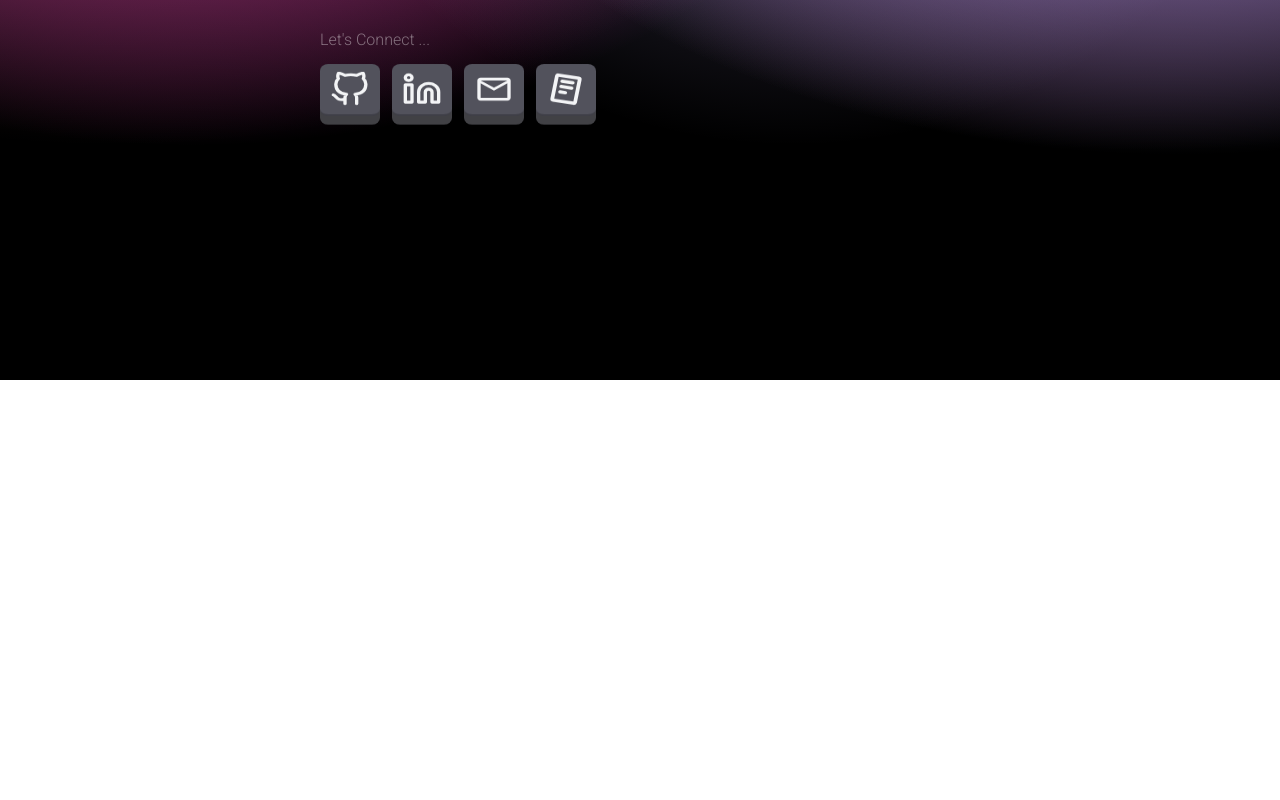
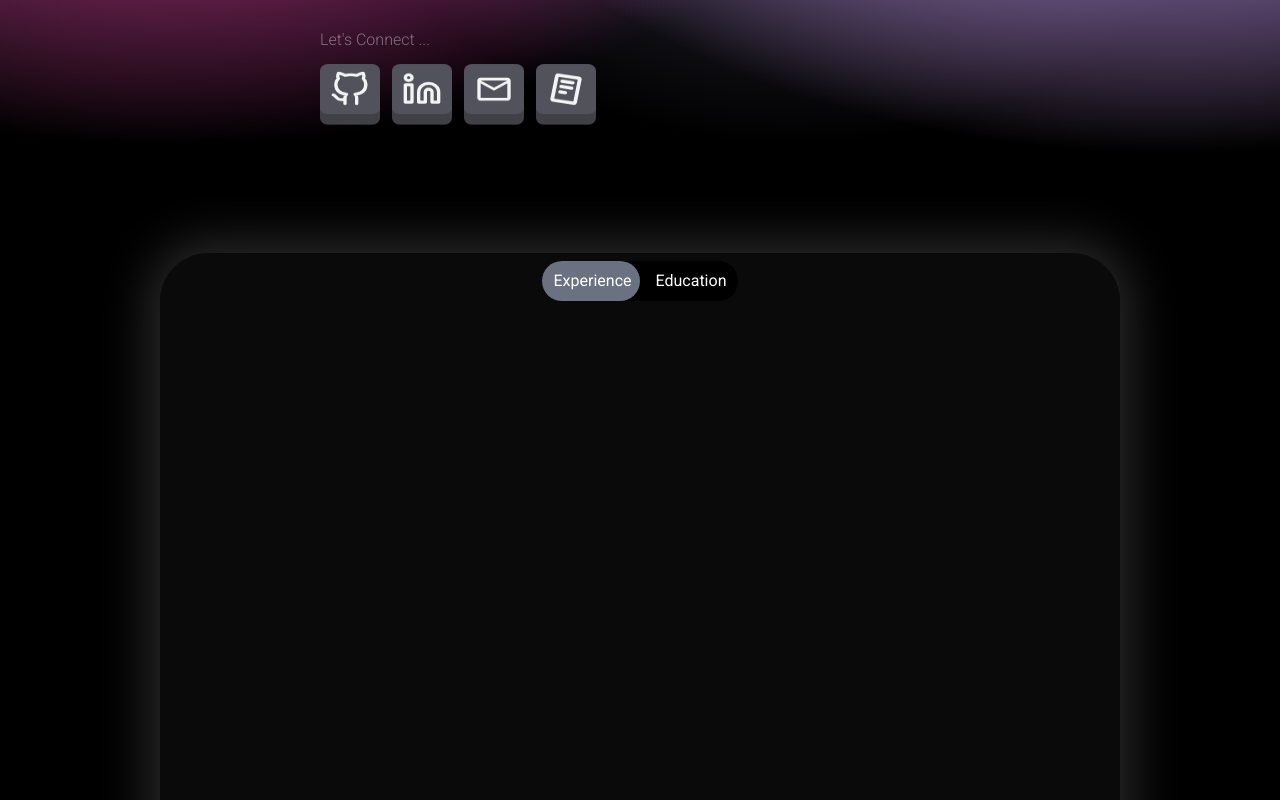
Before and after one commit to ArchieBett175/archie_bett_portfolio, a React (Vite) app in the folder portfolio-site/: page / in a window 1280 px wide. Shown: the part 420-1220 px from the top of the page. Before the commit the page ends 800 px from the top, so only its background shows below. Built offline with nearby package versions, Linux system fonts and the light colour scheme.

Commit message:
Update App.jsx

```diff
--- a/portfolio-site/src/App.jsx
+++ b/portfolio-site/src/App.jsx
@@ -16,13 +16,15 @@ function App() {
   const [showGitTooltip, setShowGitTooltip] = useState(false);
   const [showLinkdinTooltip, setShowLinkdinTooltip] = useState(false);
   const [showMailTooltip, setShowMailTooltip] = useState(false);
-  const [showCVTooltip, setShowCVTooltip] =useState(false);
+  const [showCVTooltip, setShowCVTooltip] = useState(false);
+
+  const [selected, setSelected] = useState("experience");
 
   return (
     <>
       <div className="flex-col background h-screen">
         <div className="h-1/12"></div>
-        <nav className="">
+        <nav className="navbar">
           <ul
             className="flex justify-between justify-self-center w-60
           bg-gradient-to-r from-purple-500/30 via-red-500/30 to-yellow-500/30
@@ -162,7 +164,7 @@ function App() {
               <h1 className="font-roboto font-light opacity-40">
                 Let's Connect ...
               </h1>
-              <ul className="flex gap-3 mt-2">
+              <ul className="flex gap-3 mt-2 connect-keys">
                 <div className="rotate-x-30 gitHubBut">
                   <AnimatePresence>
                     {showGitTooltip && (
@@ -214,10 +216,8 @@ function App() {
                     border-b-2 border-zinc-700 bg-zinc-600 transition-all
                     duration-150 [box-shadow:0_10px_0_0_#414145] active:translate-y-2
                     active:border-b-0 active:[box-shadow:0_0px_0_0_#414145, 0_0px_0_0_#38383d]"
-
-                    onMouseEnter={()=>setShowLinkdinTooltip(true)}
-                    onMouseLeave={()=>setShowLinkdinTooltip(false)}
-
+                    onMouseEnter={() => setShowLinkdinTooltip(true)}
+                    onMouseLeave={() => setShowLinkdinTooltip(false)}
                   >
                     <span
                       className="flex h-full flex-col items-center justify-center
@@ -228,7 +228,7 @@ function App() {
                   </li>
                 </div>
                 <div className="rotate-x-30 mailBut">
-                <AnimatePresence>
+                  <AnimatePresence>
                     {showMailTooltip && (
                       <motion.p
                         initial={{ opacity: 0 }}
@@ -247,7 +247,6 @@ function App() {
                     border-b-2 border-zinc-700 bg-zinc-600 transition-all
                     duration-150 [box-shadow:0_10px_0_0_#414145] active:translate-y-2
                     active:border-b-0 active:[box-shadow:0_0px_0_0_#414145, 0_0px_0_0_#38383d]"
-
                     onMouseEnter={() => setShowMailTooltip(true)}
                     onMouseLeave={() => setShowMailTooltip(false)}
                   >
@@ -260,7 +259,7 @@ function App() {
                   </li>
                 </div>
                 <div className="rotate-x-30 cvBut">
-                <AnimatePresence>
+                  <AnimatePresence>
                     {showCVTooltip && (
                       <motion.p
                         initial={{ opacity: 0 }}
@@ -279,10 +278,8 @@ function App() {
                     border-b-2 border-zinc-700 bg-zinc-600 transition-all
                     duration-150 [box-shadow:0_10px_0_0_#414145] active:translate-y-2
                     active:border-b-0 active:[box-shadow:0_0px_0_0_#414145, 0_0px_0_0_#38383d]"
-
-                    onMouseEnter={()=>setShowCVTooltip(true)}
-                    onMouseLeave={()=>setShowCVTooltip(false)}
-
+                    onMouseEnter={() => setShowCVTooltip(true)}
+                    onMouseLeave={() => setShowCVTooltip(false)}
                   >
                     <span
                       className="flex h-full flex-col items-center justify-center
@@ -296,6 +293,42 @@ function App() {
             </div>
           </div>
         </div>
+        <div className="h-1/6"></div>
+        <div className="text-white font-roboto flex justify-center h-200 bg-black">
+          <div
+            className="h-15/16 w-3/4 flex justify-center shadow-[0_0_50px_10px_rgba(59,59,59,0.75)]
+          rounded-[3rem] bg-neutral-950"
+          >
+            <div className="relative flex w-fit items-center bg-black h-fit mt-2 rounded-full">
+              <div
+                className="px-3 py-2 rounded-full z-10 relative"
+                onClick={() => setSelected("experience")}
+              >
+                <button>Experience</button>
+              </div>
+              <div
+                className="px-3 py-2 rounded-full z-10 relative"
+                onClick={() => setSelected("education")}
+              >
+                <button>Education</button>
+              </div>
+
+              <div
+                className={`absolute inset-0 z-0 flex ${
+                  selected === "experience" ? "justify-start" : "justify-end"
+                }`}>
+                <motion.span
+                layout
+                transition={{ type: "spring", damping:15, stiffness:300 }}
+                className="h-full w-1/2 rounded-full bg-gray-500">
+
+                </motion.span>
+              </div>
+
+
+            </div>
+          </div>
+        </div>
       </div>
     </>
   );
```
